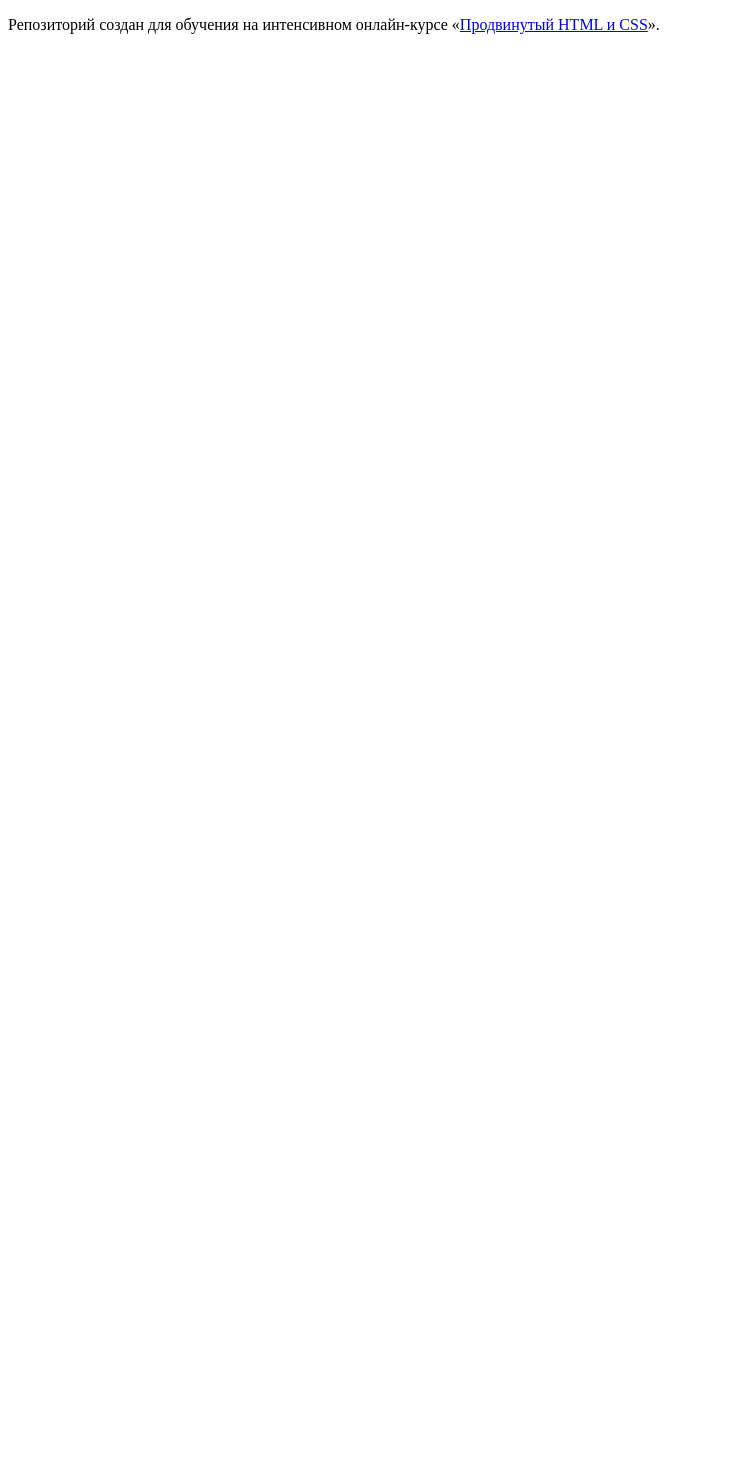
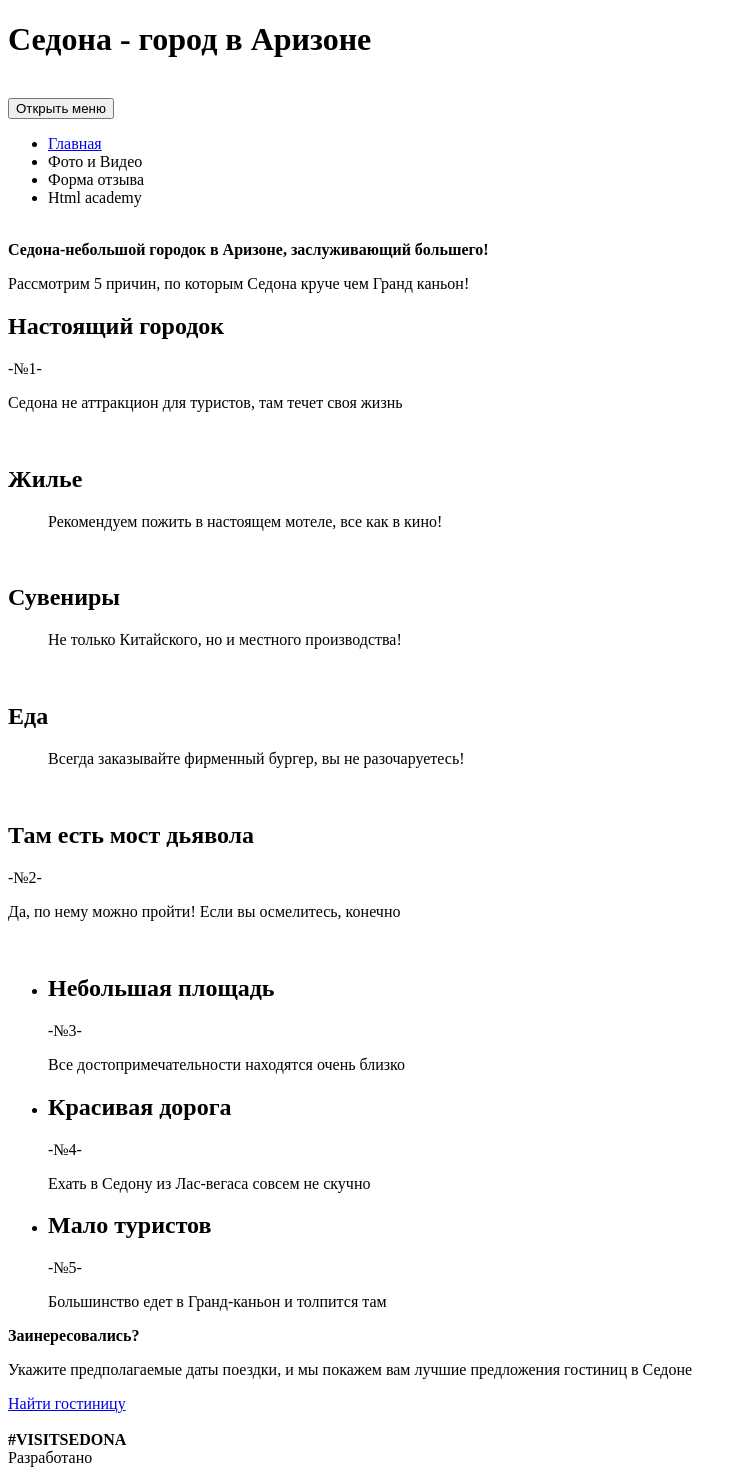
Before and after one commit to VoroninARTEM/303347-sedona, a website: page index.html in a window 1280 px wide. Shown: the whole page, without its empty margins (0-747 px from the left). Before the commit the page ends 800 px from the top, so only its background shows below. Drawn offline with Linux system fonts and the light colour scheme.

Commit message:
Dыполните разметку трёх страниц мобильной версии проекта

```diff
--- a/index.html
+++ b/index.html
@@ -5,8 +5,122 @@
     <title>HTML Academy: Седона</title>
   </head>
   <body>
+    <header class="page-header">
+      <h1 class="visually-hidden">Седона - город в Аризоне</h1>
+      <div class="page-header__logo">
+        <img src="" width="" height="" alt="">
+      </div>
+      <nav class="main-nav main-nav--open">
+        <button class="main-nav__toggle" tupe="button">Открыть меню</button>
+        <div class="main-nav__wrapper">
+          <ul class="main-nav__items">
+            <li class="main-nav__item main-nav__item--activ"><a href="#">Главная</a></li>
+            <li class="main-nav__item">Фото и Видео<a href="#"></a></li>
+            <li class="main-nav__item">Форма отзыва<a href="#"></a></li>
+            <li class="main-nav__item">Html academy<a href="#"></a></li>
+          </ul>
+        </div>
+      </nav>
+    </header>
 
-    <p>Репозиторий создан для обучения на интенсивном онлайн‑курсе «<a href="https://htmlacademy.ru/intensive/adaptive">Продвинутый HTML и CSS</a>».</p>
+    <section class="description">
+      <div class="description__img">
+        <img src="" width="" height="" alt="">
+      </div>
+      <div class="description__phrase">
+        <b class="description__slogan">Седона-небольшой городок в Аризоне, заслуживающий большего!</b>
+        <p class="description_intro">Рассмотрим 5 причин, по которым Седона круче чем Гранд каньон!</p>
+      </div>
+    </section>
 
+    <section class="cause-1">
+      <header class="cause-1__header">
+        <h2 class="cause-1__title">Настоящий городок</h2>
+        <span class="cause-1__number">-№1-</span>
+        <p class="cause-1__intro">Седона не аттракцион для туристов, там течет своя жизнь</p>
+      </header>
+      <div class="cause-1__img">
+        <img src="" width="" height="" alt="">
+      </div>
+    </section>
+
+    <section class="features">
+      <dl class="features__items">
+        <dt class="features__item">
+          <h2>Жилье</h2>
+        </dt>
+        <dd>
+          <p>Рекомендуем пожить в настоящем мотеле, все как в кино!</p>
+          <img src="" width="" height="" alt="">
+        </dd>
+
+        <dt class="features__item">
+          <h2>Сувениры</h2>
+        </dt>
+        <dd>
+          <p>Не только Китайского, но и местного производства!</p>
+          <img src="" width="" height="" alt="">
+        </dd>
+
+        <dt class="features__item">
+          <h2>Еда</h2>
+        </dt>
+        <dd>
+          <p>Всегда заказывайте фирменный бургер, вы не разочаруетесь!</p>
+          <img src="" width="" height="" alt="">
+        </dd>
+      </dl>
+    </section>
+
+    <section class="cause">
+      <header class="cause__header">
+        <h2 class="cause__title">Там есть мост дьявола</h2>
+        <span class="cause__number">-№2-</span>
+        <p class="cause__intro">Да, по нему можно пройти! Если вы осмелитесь, конечно</p>
+      </header>
+      <div class="cause__img">
+        <img src="" width="" height="" alt="">
+      </div>
+    </section>
+
+    <section class="cause-345">
+      <ul class="cause-345__items">
+        <li class="cause-345__item">
+          <h2 class="cause-345__title">Небольшая площадь</h2>
+          <span class="cause345__number">-№3-</span>
+          <p class="cause345__intro">Все достопримечательности находятся очень близко</p>
+        </li>
+        <li class="cause-345__item">
+          <h2 class="cause-345__title">Красивая дорога</h2>
+          <span class="cause345__number">-№4-</span>
+          <p class="cause345__intro">Ехать в Седону из Лас-вегаса совсем не скучно</p>
+        </li>
+        <li class="cause-345__item">
+          <h2 class="cause-345__title">Мало туристов</h2>
+          <span class="cause345__number">-№5-</span>
+          <p class="cause345__intro">Большинство едет в Гранд-каньон и толпится там</p>
+        </li>
+      </ul>
+    </section>
+    <section class="sentence">
+      <div class="sentence__block">
+        <b>Заинересовались?</b>
+        <p>Укажите предполагаемые даты поездки, и мы покажем вам лучшие предложения гостиниц в Седоне</p>
+        <a href="#">Найти гостиницу</a>
+      </div>
+      <div class="sentence__map">
+        <img src="" alt="" width="" height="">
+      </div>
+    </section>
+
+    <footer class="page-footer">
+      <b class="page-footer__tagline">#VISITSEDONA</b>
+      <a class="page-footer__twitter" href=""><img src="" alt="" width="" height=""></a>
+      <a class="page-footer__facebook" href=""><img src="" alt="" width="" height=""></a>
+      <a class="page-footer__youtube" href=""><img src="" alt="" width="" height=""></a>
+      <div class="page-footer__developer">
+        <span>Разработано</span>
+      </div>
+    </footer>
   </body>
 </html>
```
Also changed, not shown: form.html (added, +100 -0 lines), photo.html (added, +97 -0 lines).
